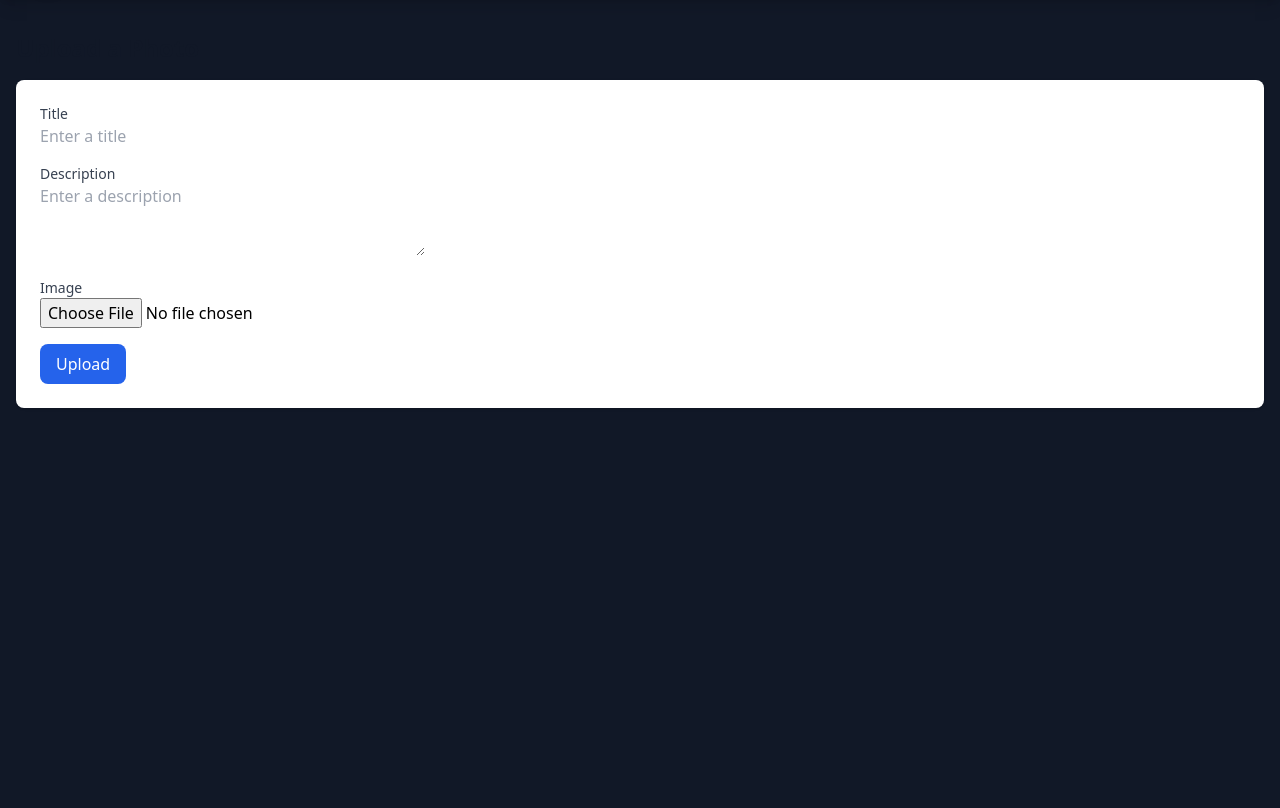
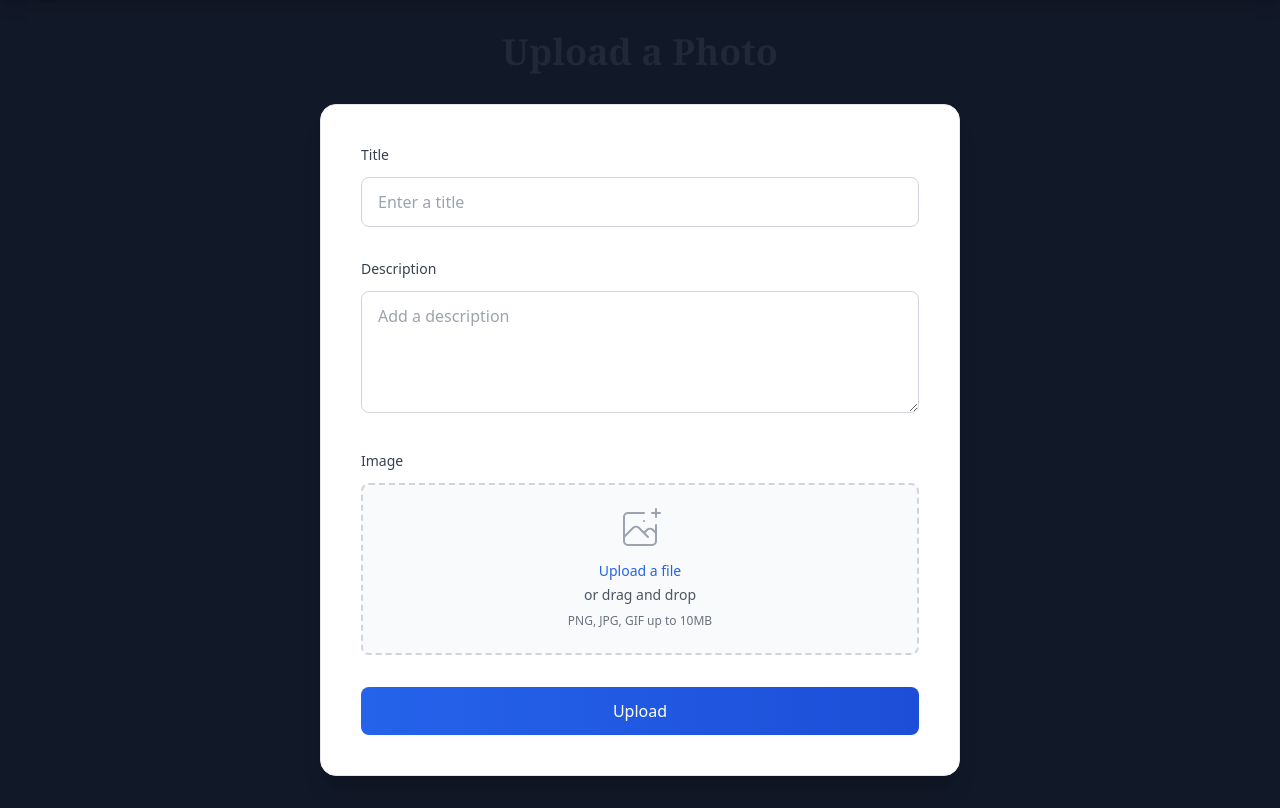
Before and after one commit to Akshaysonu916/alumni-hub, a Django app: page /upload/ in a window 1280 px wide. Shown: the part 80-888 px from the top of the page. Before the commit the page ends 488 px from the top, so only its background shows below. Run offline with Django 5.2, Linux system fonts and the light colour scheme; some libraries are stand-ins or nearby versions.

Commit message:
8th commit

```diff
--- a/alumnihub/settings.py
+++ b/alumnihub/settings.py
@@ -39,6 +39,8 @@ INSTALLED_APPS = [
     'django.contrib.messages',
     'django.contrib.staticfiles',
     'myapp',
+    # Other apps
+    'widget_tweaks',
 ]
 
 MIDDLEWARE = [
@@ -121,6 +123,9 @@ AUTH_USER_MODEL = 'myapp.User'
 # https://docs.djangoproject.com/en/5.1/howto/static-files/
 
 STATIC_URL = 'static/'
+STATIC_ROOT = BASE_DIR / 'staticfiles'
+MEDIA_URL = '/images/'
+MEDIA_ROOT = BASE_DIR / 'images'
 
 # Default primary key field type
 # https://docs.djangoproject.com/en/5.1/ref/settings/#default-auto-field
--- a/alumnihub/urls.py
+++ b/alumnihub/urls.py
@@ -16,8 +16,10 @@ Including another URLconf
 """
 from django.contrib import admin
 from django.urls import path,include
+from django.conf.urls.static import static
+from django.conf import settings
 
 urlpatterns = [
     path('admin/', admin.site.urls),
     path('',include('myapp.urls')),
-]
+]+static(settings.MEDIA_URL, document_root=settings.MEDIA_ROOT)
--- a/myapp/models.py
+++ b/myapp/models.py
@@ -1,5 +1,3 @@
-from django.contrib.auth.models import AbstractUser
-from django.db import models
 from django.contrib.auth.models import AbstractUser
 from django.db import models
 from django.utils import timezone
@@ -68,7 +66,7 @@ class JobPost(models.Model):
 class Photo(models.Model):
     title = models.CharField(max_length=100, blank=True, null=True)  # Optional title for the photo
     description = models.TextField(blank=True, null=True)  # Optional description
-    image = models.ImageField(upload_to='photos/')  # Image field, uploads to 'photos/' directory
+    image=models.ImageField(upload_to='images') # Image field, uploads to 'photos/' directory
     upload_date = models.DateTimeField(default=timezone.now)  # Automatically set to the current date and time
 
     def __str__(self):
--- /dev/null
+++ b/requirement.txt
@@ -0,0 +1,2 @@
+Django
+Pillow
--- a/templates/upload_photo.html
+++ b/templates/upload_photo.html
@@ -1,23 +1,37 @@
 {% extends "home.html" %}
 {% block content %}
 {% include 'navbar.html' %}
-<div class="container mx-auto px-4 py-8">
-    <h1 class="text-2xl font-bold text-gray-900 mb-4">Upload a Photo</h1>
-    <form method="post" enctype="multipart/form-data" class="bg-white p-6 rounded-lg shadow">
+<div class="container mx-auto px-4 py-8 max-w-2xl">
+    <h1 class="text-4xl font-serif font-bold text-gray-800 mb-8 text-center">Upload a Photo</h1>
+    <form method="post" enctype="multipart/form-data" class="bg-white p-10 rounded-2xl shadow-xl border border-gray-200">
         {% csrf_token %}
-        <div class="mb-4">
-            <label class="block text-sm font-medium text-gray-700">Title</label>
-            {{ form.title }}
+        <div class="mb-8">
+            <label class="block text-sm font-medium text-gray-700 mb-3">Title</label>
+            <input type="text" name="title" class="w-full px-4 py-3 rounded-lg border border-gray-300 focus:outline-none focus:ring-2 focus:ring-blue-500 focus:border-transparent transition duration-300" placeholder="Enter a title">
         </div>
-        <div class="mb-4">
-            <label class="block text-sm font-medium text-gray-700">Description</label>
-            {{ form.description }}
+        <div class="mb-8">
+            <label class="block text-sm font-medium text-gray-700 mb-3">Description</label>
+            <textarea name="description" class="w-full px-4 py-3 rounded-lg border border-gray-300 focus:outline-none focus:ring-2 focus:ring-blue-500 focus:border-transparent transition duration-300" rows="4" placeholder="Add a description"></textarea>
         </div>
-        <div class="mb-4">
-            <label class="block text-sm font-medium text-gray-700">Image</label>
-            {{ form.image }}
+        <div class="mb-8">
+            <label class="block text-sm font-medium text-gray-700 mb-3">Image</label>
+            <div class="mt-1 flex flex-col items-center justify-center px-6 pt-5 pb-6 border-2 border-gray-300 border-dashed rounded-lg bg-gray-50 hover:bg-gray-100 transition duration-300">
+                <div class="space-y-2 text-center">
+                    <svg class="mx-auto h-12 w-12 text-gray-400" stroke="currentColor" fill="none" viewBox="0 0 48 48" aria-hidden="true">
+                        <path d="M28 8H12a4 4 0 00-4 4v20m32-12v8m0 0v8a4 4 0 01-4 4H12a4 4 0 01-4-4v-4m32-4l-3.172-3.172a4 4 0 00-5.656 0L28 28M8 32l9.172-9.172a4 4 0 015.656 0L28 28m0 0l4 4m4-24h8m-4-4v8m-12 4h.02" stroke-width="2" stroke-linecap="round" stroke-linejoin="round" />
+                    </svg>
+                    <div class="flex flex-col items-center text-sm text-gray-600">
+                        <label for="file-upload" class="relative cursor-pointer font-medium text-blue-600 hover:text-blue-500 focus-within:outline-none focus-within:ring-2 focus-within:ring-offset-2 focus-within:ring-blue-500">
+                            <span>Upload a file</span>
+                            <input id="file-upload" name="image" type="file" class="sr-only">
+                        </label>
+                        <p class="mt-1">or drag and drop</p>
+                    </div>
+                    <p class="text-xs text-gray-500">PNG, JPG, GIF up to 10MB</p>
+                </div>
+            </div>
         </div>
-        <button type="submit" class="bg-blue-600 text-white px-4 py-2 rounded-lg hover:bg-blue-700">
+        <button type="submit" class="w-full bg-gradient-to-r from-blue-600 to-blue-700 text-white px-4 py-3 rounded-lg hover:from-blue-700 hover:to-blue-800 focus:outline-none focus:ring-2 focus:ring-blue-500 focus:ring-offset-2 transition duration-300">
             Upload
         </button>
     </form>
```
Also changed, not shown: db.sqlite3, images/images/buggy1-1200x630.webp (added), myapp/migrations/0010_alter_photo_image.py (added), photos/download.jpeg (deleted).
